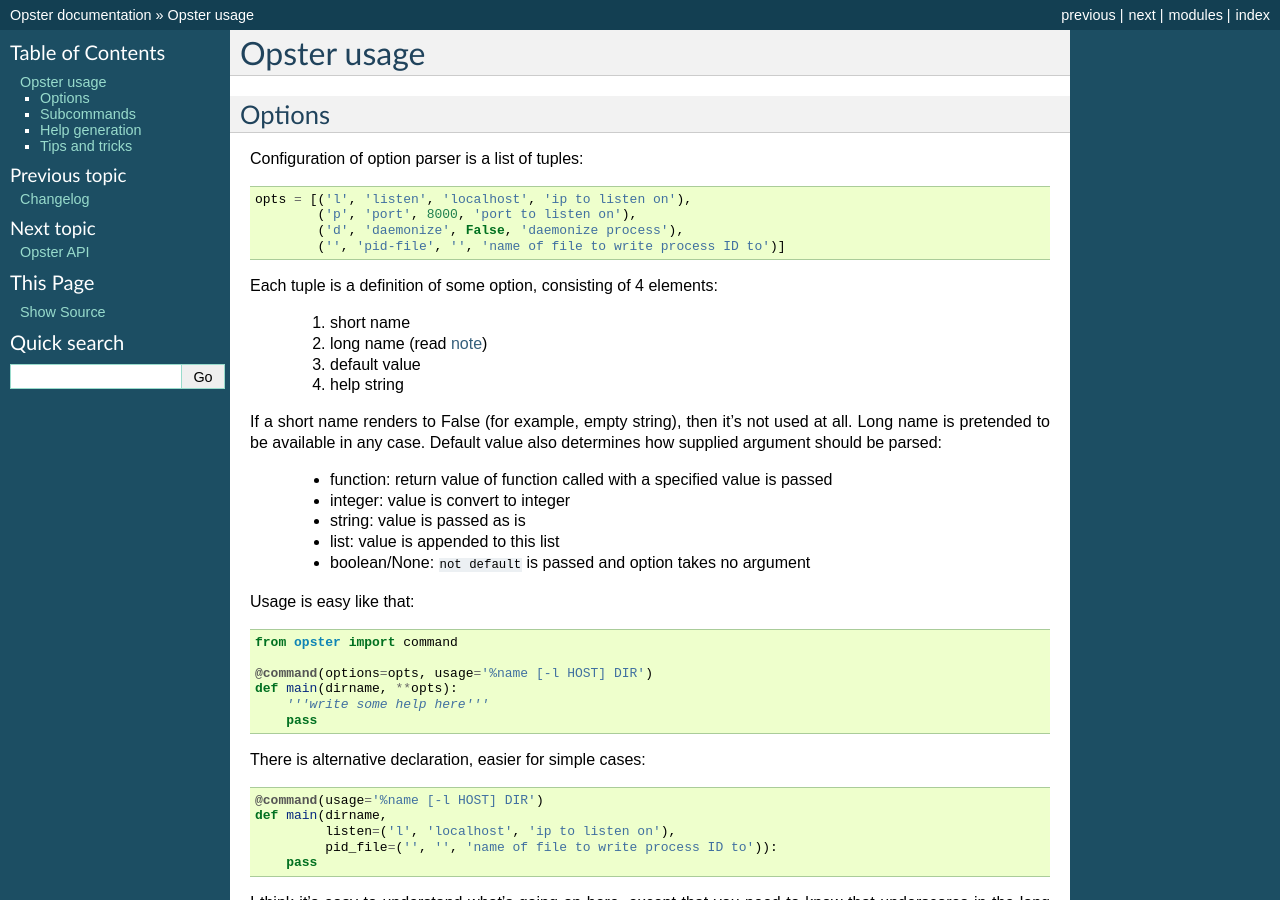
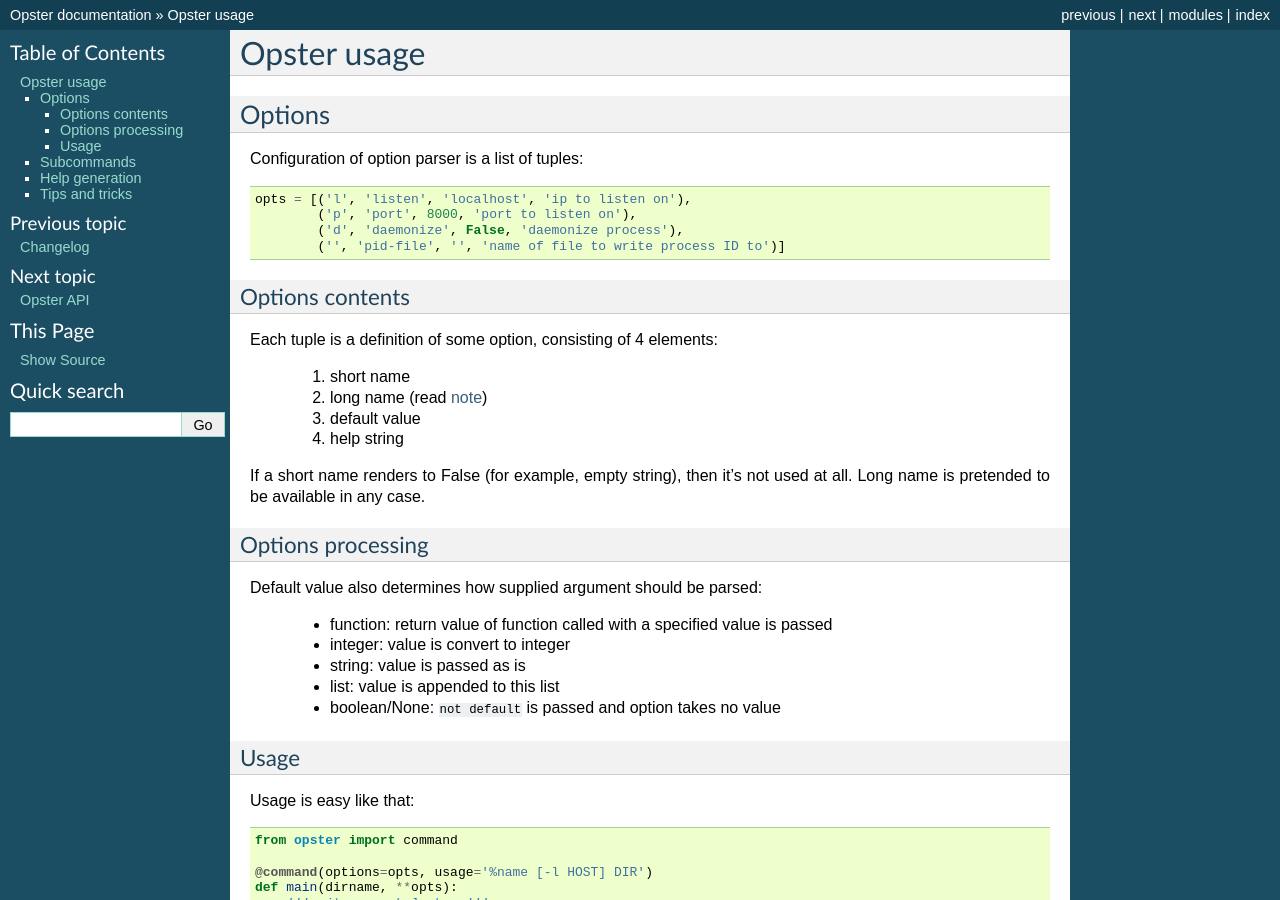
Before and after one commit to piranha/opster, a Sphinx documentation site: the page built from docs/overview.rst, in a window 1280 px wide and 900 px high. Built offline with Sphinx 7.4.7, drawn with Linux system fonts in a browser that asks for light colours; the version number could not be read and is left out.

Commit message:
small docs update

```diff
--- a/docs/overview.rst
+++ b/docs/overview.rst
@@ -1,6 +1,6 @@
-===================
+==============
  Opster usage
-===================
+==============
 
 Options
 -------
@@ -12,6 +12,9 @@
           ('d', 'daemonize', False, 'daemonize process'),
           ('', 'pid-file', '', 'name of file to write process ID to')]
 
+Options contents
+^^^^^^^^^^^^^^^^
+
 Each tuple is a definition of some option, consisting of 4 elements:
 
  1. short name
@@ -20,14 +23,21 @@
  4. help string
 
 If a short name renders to False (for example, empty string), then it's not used
-at all. Long name is pretended to be available in any case. Default value also
-determines how supplied argument should be parsed:
+at all. Long name is pretended to be available in any case.
+
+Options processing
+^^^^^^^^^^^^^^^^^^
+
+Default value also determines how supplied argument should be parsed:
 
  - function: return value of function called with a specified value is passed
  - integer: value is convert to integer
  - string: value is passed as is
  - list: value is appended to this list
- - boolean/None: ``not default`` is passed and option takes no argument
+ - boolean/None: ``not default`` is passed and option takes no value
+
+Usage
+^^^^^
 
 Usage is easy like that::
 
```
Also changed, not shown: 1 other file.
